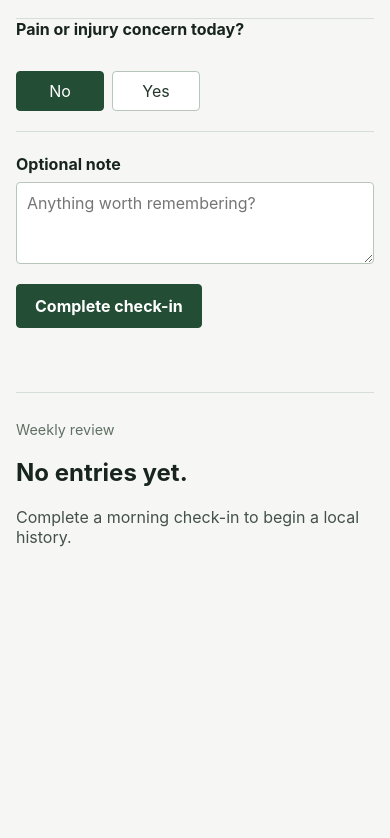
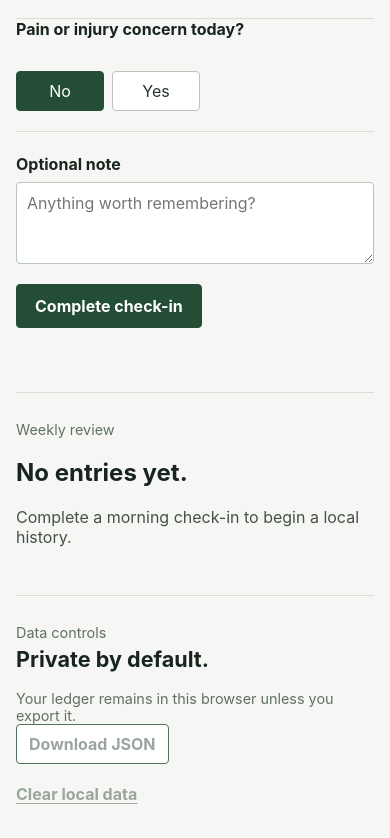
Before and after one commit to jpequegn/morning-readiness-ledger, a React (Vite) app: page / in a window 390 px wide. Shown: the part 1001-1839 px from the top of the page. Before the commit the page ends 1612 px from the top, so only its background shows below. Built offline with nearby package versions, Linux system fonts and the light colour scheme.

Commit message:
Add local privacy and export controls (#15)
Co-authored-by: Julien Pequegnot <julienmika@Juliens-iMac-2.local>

```diff
--- a/src/App.tsx
+++ b/src/App.tsx
@@ -1,6 +1,7 @@
 import { useState } from "react";
 import { CheckInForm } from "./components/CheckInForm";
 import { LedgerReview } from "./components/LedgerReview";
+import { PrivacyControls } from "./components/PrivacyControls";
 import { ReadinessResult } from "./components/ReadinessResult";
 import { quickCheckInFromAnswers } from "./readiness/checkIn";
 import { createLedgerEntry, localDateKey, readLedger, upsertEntry, writeLedger, type LedgerEntry } from "./readiness/ledger";
@@ -18,6 +19,12 @@ export function App() {
     writeLedger(window.localStorage, nextEntries);
     setEntries(nextEntries);
     setEditing(false);
+  }
+
+  function clearEntries() {
+    writeLedger(window.localStorage, []);
+    setEntries([]);
+    setEditing(true);
   }
 
   return (
@@ -45,6 +52,7 @@ export function App() {
         )}
       </section>
       <LedgerReview entries={entries} />
+      <PrivacyControls entries={entries} onClear={clearEntries} />
     </main>
   );
 }
--- /dev/null
+++ b/src/components/PrivacyControls.tsx
@@ -0,0 +1,55 @@
+import { useState } from "react";
+import { serializeLedgerExport } from "../readiness/export";
+import type { LedgerEntry } from "../readiness/ledger";
+
+type PrivacyControlsProps = {
+  entries: LedgerEntry[];
+  onClear: () => void;
+};
+
+function downloadLedger(entries: LedgerEntry[]) {
+  const blob = new Blob([serializeLedgerExport(entries)], { type: "application/json" });
+  const url = URL.createObjectURL(blob);
+  const link = document.createElement("a");
+  link.href = url;
+  link.download = "morning-readiness-ledger.json";
+  link.click();
+  URL.revokeObjectURL(url);
+}
+
+export function PrivacyControls({ entries, onClear }: PrivacyControlsProps) {
+  const [confirmingClear, setConfirmingClear] = useState(false);
+
+  function clearLedger() {
+    onClear();
+    setConfirmingClear(false);
+  }
+
+  return (
+    <section className="privacy-controls" aria-labelledby="privacy-heading">
+      <div className="section-heading">
+        <div>
+          <p className="eyebrow">Data controls</p>
+          <h2 id="privacy-heading">Private by default.</h2>
+        </div>
+        <p>Your ledger remains in this browser unless you export it.</p>
+      </div>
+      <div className="privacy-actions">
+        <button className="secondary-button" disabled={entries.length === 0} onClick={() => downloadLedger(entries)} type="button">
+          Download JSON
+        </button>
+        {confirmingClear ? (
+          <div className="clear-confirmation" role="group" aria-label="Confirm clearing local ledger">
+            <span>Clear {entries.length} local {entries.length === 1 ? "record" : "records"}?</span>
+            <button className="danger-button" onClick={clearLedger} type="button">Clear all data</button>
+            <button className="text-button" onClick={() => setConfirmingClear(false)} type="button">Cancel</button>
+          </div>
+        ) : (
+          <button className="text-button danger-text" disabled={entries.length === 0} onClick={() => setConfirmingClear(true)} type="button">
+            Clear local data
+          </button>
+        )}
+      </div>
+    </section>
+  );
+}
--- /dev/null
+++ b/src/readiness/export.ts
@@ -0,0 +1,15 @@
+import type { LedgerEntry } from "./ledger";
+
+export interface LedgerExport {
+  format: "morning-readiness-ledger/v1";
+  exportedAt: string;
+  entries: LedgerEntry[];
+}
+
+export function buildLedgerExport(entries: LedgerEntry[], exportedAt = new Date().toISOString()): LedgerExport {
+  return { format: "morning-readiness-ledger/v1", exportedAt, entries };
+}
+
+export function serializeLedgerExport(entries: LedgerEntry[], exportedAt?: string): string {
+  return `${JSON.stringify(buildLedgerExport(entries, exportedAt), null, 2)}\n`;
+}
--- a/src/styles.css
+++ b/src/styles.css
@@ -139,6 +139,16 @@ textarea { background: #ffffff; border: 1px solid #b8c5bb; border-radius: 4px; c
 .answers-grid dt { color: #435148; font-size: 0.82rem; }
 .answers-grid dd { font-size: 1.05rem; font-weight: 700; margin: 4px 0 0; }
 
+.privacy-controls { border-top: 1px solid #d7ded7; margin-top: 48px; padding-top: 28px; }
+.privacy-actions { align-items: center; display: flex; flex-wrap: wrap; gap: 14px; }
+.secondary-button, .danger-button { border-radius: 4px; cursor: pointer; font-weight: 700; min-height: 40px; padding: 8px 12px; }
+.secondary-button { background: #ffffff; border: 1px solid #52725c; color: #244d35; }
+.secondary-button:disabled, .text-button:disabled { color: #9aa59d; cursor: not-allowed; }
+.clear-confirmation { align-items: center; display: flex; flex-wrap: wrap; gap: 12px; }
+.clear-confirmation span { color: #435148; }
+.danger-button { background: #8b3e25; border: 1px solid #8b3e25; color: #ffffff; }
+.danger-text { color: #8b3e25; }
+
 @media (max-width: 560px) {
   .app-shell { padding: 20px 16px 48px; }
   .masthead { align-items: flex-start; flex-direction: column; }
@@ -150,4 +160,5 @@ textarea { background: #ffffff; border: 1px solid #b8c5bb; border-radius: 4px; c
   .section-heading { align-items: start; flex-direction: column; gap: 0; }
   .raw-answers .section-heading > p { max-width: none; text-align: left; }
   .answers-grid { grid-template-columns: repeat(2, 1fr); }
+  .privacy-actions, .clear-confirmation { align-items: start; flex-direction: column; }
 }
```
Also changed, not shown: 1 other file (tests, documents, lock files or other folders).
